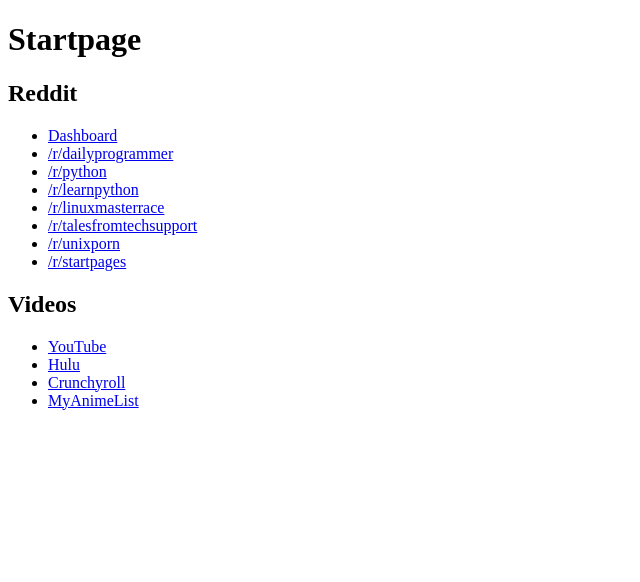
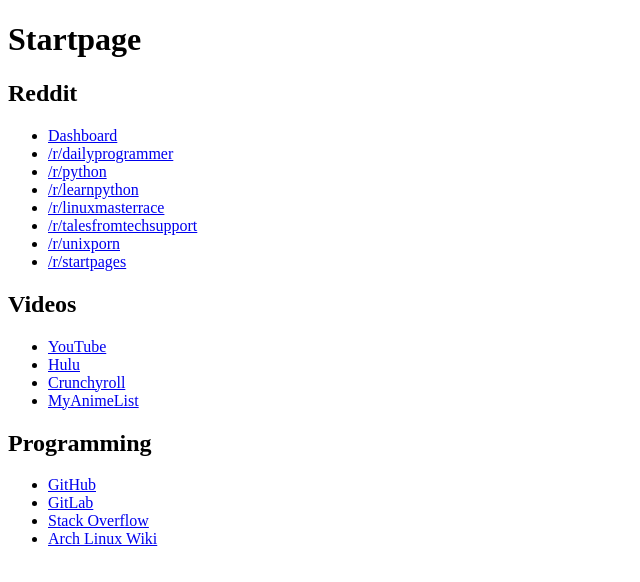
Before and after one commit to ExcaliburZero/startpage, a plain HTML site: page index.html in a window 1280 px wide. Shown: the whole page, without its empty margins (0-640 px from the left). Drawn offline with Linux system fonts and the light colour scheme.

Commit message:
Add programming section
Add a section to the index page with links to programming websites.

```diff
--- a/index.html
+++ b/index.html
@@ -30,5 +30,15 @@
 				<li class="videos-list-item" id="videos-mal"><a href="http://myanimelist.net/">MyAnimeList</a></li>
 			</ul>
 		</div>
+
+		<div class="section" id="programming-div">
+			<h2 id="programming-header">Programming</h2>
+			<ul id="programming-list">
+				<li class="programming-list-item" id="programming-github"><a href="https://github.com/">GitHub</a></li>
+				<li class="programming-list-item" id="programming-gitlab"><a href="https://gitlab.com/">GitLab</a></li>
+				<li class="programming-list-item" id="programming-stackoverflow"><a href="https://stackoverflow.com/">Stack Overflow</a></li>
+				<li class="programming-list-item" id="programming-archlinux-wiki"><a href="https://wiki.archlinux.org/index.php/Main_page">Arch Linux Wiki</a></li>
+			</ul>
+		</div>
 	</body>
 </html>
```
